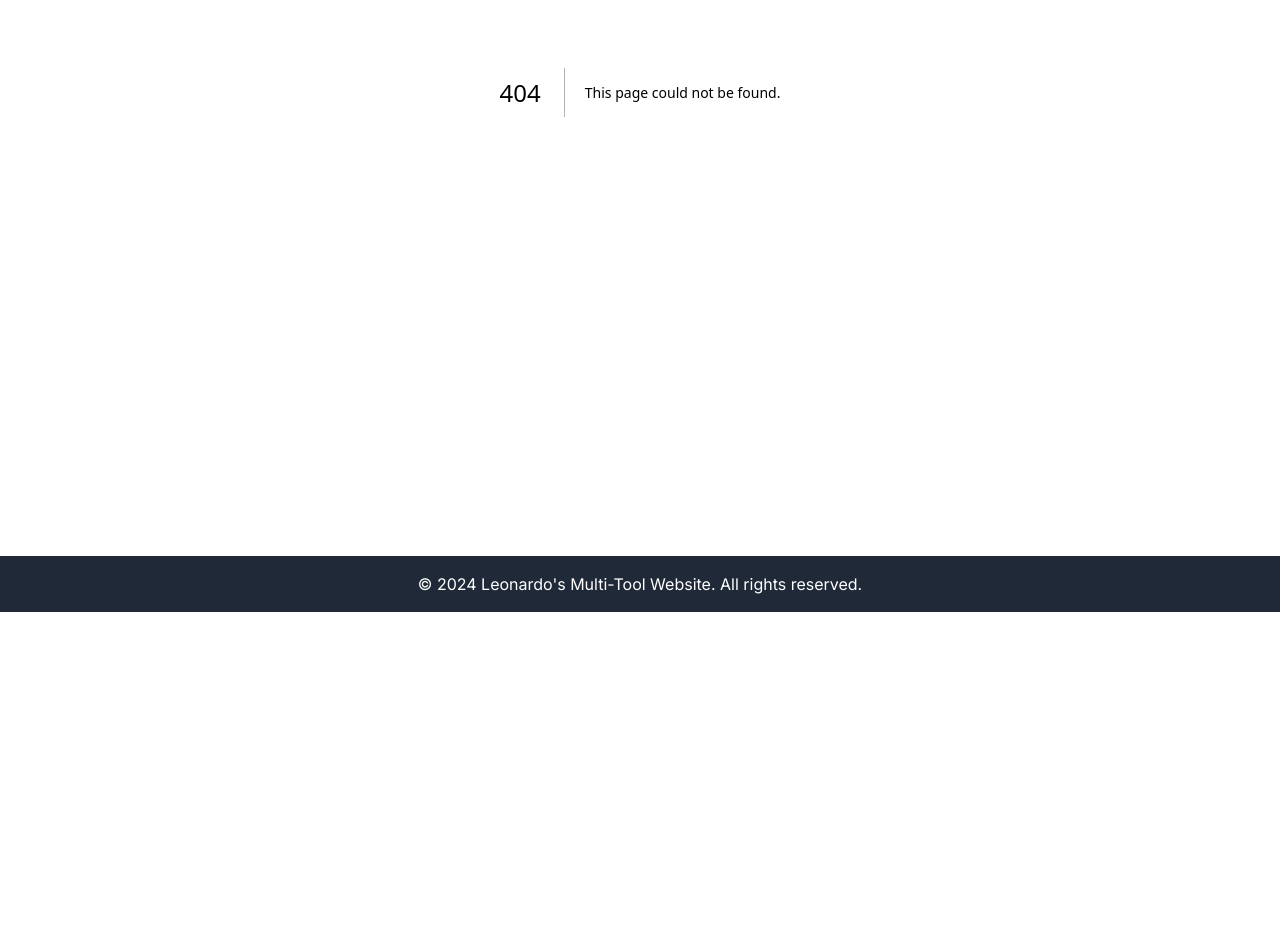
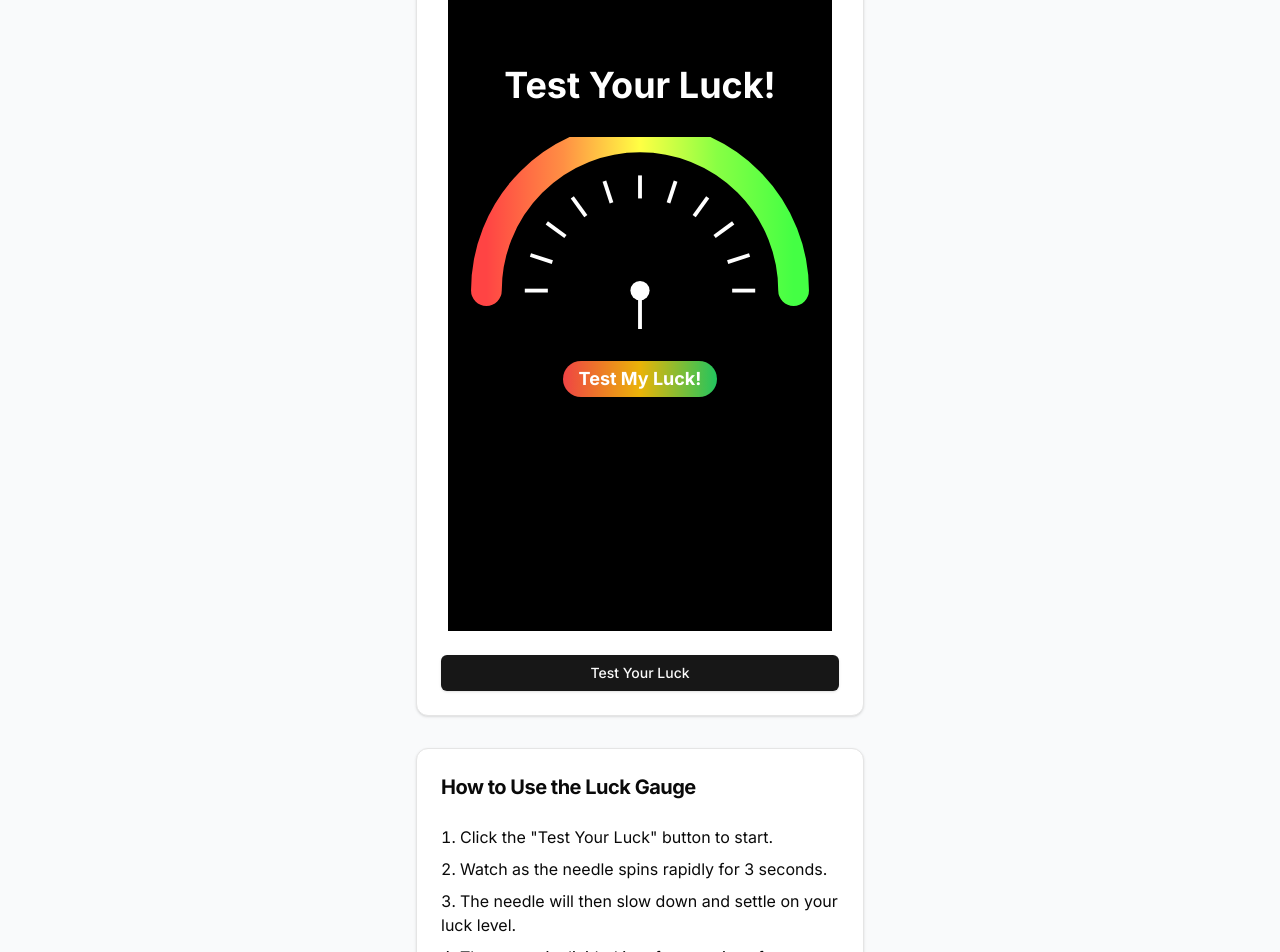
Before and after one commit to Tuanyk/leoapps, a Next.js app: page /tools/luck-gauge in a window 1280 px wide. Before the commit this address had no page. Shown: the part 400-1352 px from the top of the page. Before the commit the page ends 1012 px from the top, so only its background shows below. Built offline with nearby package versions, Linux system fonts and the light colour scheme.

Commit message:
1734084518

```diff
--- a/app/page.tsx
+++ b/app/page.tsx
@@ -35,6 +35,7 @@ export default function Home() {
         <ToolCard href="/tools/volume-converter" title="Volume Converter" description="Online Volume Unit Conversion Tool" />
         <ToolCard href="/tools/luck-estimator" title="Luck Estimator" description="Test Your Gacha Luck" />
         <ToolCard href="/tools/enhanced-luck-estimator" title="Enhanced Luck Estimator" description="Animated Luck Tester" />
+        <ToolCard href="/tools/luck-gauge" title="Luck Gauge" description="Test Your Fortune" />
       </div>
     </div>
   )
--- /dev/null
+++ b/app/tools/luck-gauge/layout.tsx
@@ -0,0 +1,26 @@
+import type { Metadata } from 'next'
+import { BASE_URL } from '../../utils/config';
+
+export const metadata: Metadata = {
+  title: 'Luck Gauge - Test Your Fortune',
+  description: 'Discover your luck level with our interactive Luck Gauge. Watch the needle swing to reveal your fortune in this engaging and beautifully animated tool.',
+  openGraph: {
+    title: 'Luck Gauge - Test Your Fortune',
+    description: 'Discover your luck level with our interactive Luck Gauge. Watch the needle swing to reveal your fortune in this engaging and beautifully animated tool.',
+    url: `${BASE_URL}/tools/luck-gauge`,
+    siteName: 'Luck Gauge by Leonardo',
+    locale: 'en_US',
+    type: 'website',
+  },
+  alternates: {
+    canonical: `${BASE_URL}/tools/luck-gauge`,
+  }
+}
+
+export default function LuckGaugeLayout({
+  children,
+}: {
+  children: React.ReactNode
+}) {
+  return <>{children}</>
+}
--- /dev/null
+++ b/app/tools/luck-gauge/luck-gauge.tsx
@@ -0,0 +1,139 @@
+'use client'
+
+import { useState, useEffect } from 'react'
+import { Button } from "@/components/ui/button"
+
+export default function LuckGauge() {
+  const [isSpinning, setIsSpinning] = useState(false)
+  const [result, setResult] = useState<string | null>(null)
+  const [rotation, setRotation] = useState(0)
+
+  const testLuck = () => {
+    setIsSpinning(true)
+    setResult(null)
+    setRotation(0)
+
+    setTimeout(() => {
+      const luckScore = Math.floor(Math.random() * 101)
+      setRotation(luckScore * 1.8)
+
+      setTimeout(() => {
+        setIsSpinning(false)
+        if (luckScore < 20) {
+          setResult("Extremely Unlucky! Did you break a mirror recently?")
+        } else if (luckScore < 40) {
+          setResult("Not Your Day! Maybe stay in bed?")
+        } else if (luckScore < 60) {
+          setResult("Average Luck. Nothing special here!")
+        } else if (luckScore < 80) {
+          setResult("Pretty Lucky! Buy a scratch card!")
+        } else {
+          setResult("Extremely Lucky! Go play the lottery NOW!")
+        }
+      }, 3000)
+    }, 2000)
+  }
+
+  useEffect(() => {
+    let animationFrame: number
+
+    const animateNeedle = () => {
+      setRotation((prevRotation) => (prevRotation + 10) % 360)
+      animationFrame = requestAnimationFrame(animateNeedle)
+    }
+
+    if (isSpinning) {
+      animationFrame = requestAnimationFrame(animateNeedle)
+    }
+
+    return () => cancelAnimationFrame(animationFrame)
+  }, [isSpinning])
+
+  return (
+    <div className="flex flex-col items-center justify-center min-h-screen bg-black">
+      <div className="text-center">
+        <h1 className="text-4xl font-bold mb-8 text-white">Test Your Luck!</h1>
+        <div className="relative w-96 h-48">
+          {/* Gauge Background */}
+          <svg
+            viewBox="0 0 200 100"
+            className="w-full h-full"
+          >
+            {/* Gradient Definitions */}
+            <defs>
+              <linearGradient id="gaugeGradient" x1="0%" y1="0%" x2="100%" y2="0%">
+                <stop offset="0%" style={{ stopColor: '#ff4444' }} />
+                <stop offset="25%" style={{ stopColor: '#ff8f44' }} />
+                <stop offset="50%" style={{ stopColor: '#ffff44' }} />
+                <stop offset="75%" style={{ stopColor: '#88ff44' }} />
+                <stop offset="100%" style={{ stopColor: '#44ff44' }} />
+              </linearGradient>
+            </defs>
+
+            {/* Main Gauge Arc */}
+            <path
+              d="M20 80 A60 60 0 0 1 180 80"
+              fill="none"
+              stroke="url(#gaugeGradient)"
+              strokeWidth="16"
+              strokeLinecap="round"
+            />
+
+            {/* Tick Marks */}
+            {Array.from({ length: 11 }).map((_, i) => {
+              const angle = -180 + (i * 180) / 10
+              const x1 = 100 + 48 * Math.cos((angle * Math.PI) / 180)
+              const y1 = 80 + 48 * Math.sin((angle * Math.PI) / 180)
+              const x2 = 100 + 60 * Math.cos((angle * Math.PI) / 180)
+              const y2 = 80 + 60 * Math.sin((angle * Math.PI) / 180)
+              return (
+                <line
+                  key={i}
+                  x1={x1}
+                  y1={y1}
+                  x2={x2}
+                  y2={y2}
+                  stroke="white"
+                  strokeWidth="2"
+                />
+              )
+            })}
+
+            {/* Needle */}
+            <g
+              transform={`rotate(${rotation - 180}, 100, 80)`}
+              style={{ transition: isSpinning ? 'none' : 'transform 1s cubic-bezier(0.4, 2, 0.55, 0.44)' }}
+            >
+              <line
+                x1="100"
+                y1="80"
+                x2="100"
+                y2="30"
+                stroke="white"
+                strokeWidth="2"
+              />
+              <circle
+                cx="100"
+                cy="80"
+                r="5"
+                fill="white"
+              />
+            </g>
+          </svg>
+        </div>
+        <Button
+          onClick={testLuck}
+          disabled={isSpinning}
+          className="mt-8 bg-gradient-to-r from-red-500 via-yellow-500 to-green-500 hover:from-red-600 hover:via-yellow-600 hover:to-green-600 text-white font-bold py-2 px-4 rounded-full text-lg transition-all duration-200 transform hover:scale-105"
+        >
+          {isSpinning ? "Calculating Luck..." : "Test My Luck!"}
+        </Button>
+        {result && (
+          <p className="mt-8 text-xl font-semibold text-white bg-gradient-to-r from-purple-600 to-pink-600 p-4 rounded-lg animate-bounce">
+            {result}
+          </p>
+        )}
+      </div>
+    </div>
+  )
+}
--- /dev/null
+++ b/app/tools/luck-gauge/page.tsx
@@ -0,0 +1,68 @@
+'use client'
+
+import { useState } from 'react'
+import { Button } from "@/components/ui/button"
+import { Card, CardContent, CardDescription, CardHeader, CardTitle } from "@/components/ui/card"
+import LuckGauge from './luck-gauge'
+
+export default function LuckGaugePage() {
+  const [, setLuckValue] = useState(0.5)
+  const [isAnimating, setIsAnimating] = useState(false)
+
+  const testLuck = () => {
+    setIsAnimating(true)
+    setTimeout(() => {
+      setLuckValue(Math.random())
+      setIsAnimating(false)
+    }, 3000)
+  }
+
+  return (
+    <div className="container mx-auto px-4 py-8">
+      <Card className="w-full max-w-md mx-auto mb-8">
+        <CardHeader>
+          <CardTitle className="text-2xl font-bold text-center">Luck Gauge</CardTitle>
+          <CardDescription className="text-center">
+            Test your luck and watch the needle spin!
+          </CardDescription>
+        </CardHeader>
+        <CardContent className="flex flex-col items-center space-y-6">
+          <LuckGauge />
+          <Button
+            onClick={testLuck}
+            className="w-full"
+            disabled={isAnimating}
+          >
+            {isAnimating ? 'Testing Luck...' : 'Test Your Luck'}
+          </Button>
+        </CardContent>
+      </Card>
+
+      <Card className="w-full max-w-md mx-auto">
+        <CardHeader>
+          <CardTitle className="text-xl font-bold">How to Use the Luck Gauge</CardTitle>
+        </CardHeader>
+        <CardContent>
+          <ol className="list-decimal list-inside space-y-2">
+            <li>Click the &quot;Test Your Luck&quot; button to start.</li>
+            <li>Watch as the needle spins rapidly for 3 seconds.</li>
+            <li>The needle will then slow down and settle on your luck level.</li>
+            <li>The gauge is divided into four sections from bottom to top:
+              <ul className="list-disc list-inside ml-4 mt-2 space-y-1">
+                <li className="text-red-500">Unlucky (0-25%)</li>
+                <li className="text-orange-500">Neutral (26-50%)</li>
+                <li className="text-yellow-500">Lucky (51-75%)</li>
+                <li className="text-green-500">Very Lucky (76-100%)</li>
+              </ul>
+            </li>
+            <li>Your luck level will be displayed below the gauge.</li>
+            <li>Feel free to test your luck multiple times!</li>
+          </ol>
+          <p className="mt-4 text-sm text-gray-600">
+            <strong>Note:</strong> This tool is for entertainment purposes only. Your actual luck may vary in real-life situations.
+          </p>
+        </CardContent>
+      </Card>
+    </div>
+  )
+}
--- /dev/null
+++ b/app/tools/luck-gauge/utils.ts
@@ -0,0 +1,17 @@
+export const calculateRotation = (value: number): number => {
+  return value * 180 // 0 to 180 degrees
+}
+
+export const getColorForLuck = (value: number): string => {
+  if (value <= 0.25) return 'rgb(239, 68, 68)' // red-500
+  if (value <= 0.5) return 'rgb(249, 115, 22)' // orange-500
+  if (value <= 0.75) return 'rgb(234, 179, 8)' // yellow-500
+  return 'rgb(34, 197, 94)' // green-500
+}
+
+export const getLuckLabel = (value: number): string => {
+  if (value <= 0.25) return 'Unlucky'
+  if (value <= 0.5) return 'Neutral'
+  if (value <= 0.75) return 'Lucky'
+  return 'Very Lucky'
+}
```
